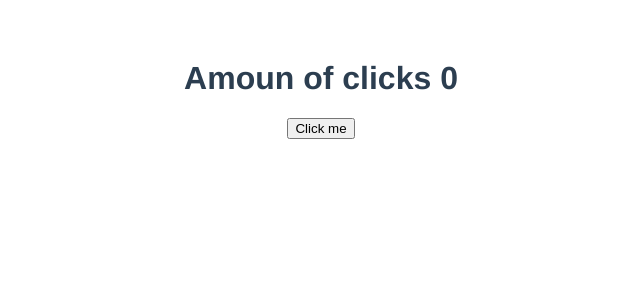
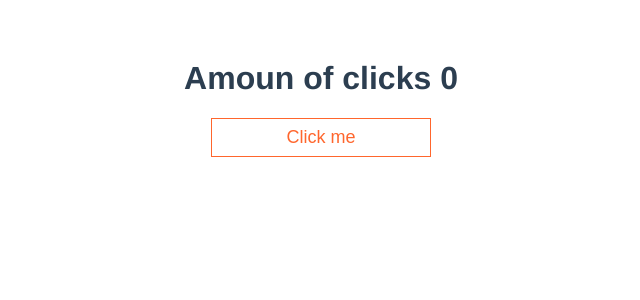
Before and after one commit to Sergiyan92/vue-app, a Vue app: page / in a window 1280 px wide. Shown: the top 300 px of the page, without its empty margins (319-959 px from the left). Built offline with nearby package versions, Linux system fonts and the light colour scheme.

Commit message:
create style

```diff
--- a/package.json
+++ b/package.json
@@ -18,7 +18,9 @@
     "@vue/cli-plugin-eslint": "~5.0.0",
     "@vue/cli-service": "~5.0.0",
     "eslint": "^7.32.0",
-    "eslint-plugin-vue": "^8.0.3"
+    "eslint-plugin-vue": "^8.0.3",
+    "node-sass": "^9.0.0",
+    "sass-loader": "^14.0.0"
   },
   "eslintConfig": {
     "root": true,
--- a/src/components/ButtonClick.vue
+++ b/src/components/ButtonClick.vue
@@ -1,5 +1,7 @@
 <template>
-  <button v-bind:type="type"><slot></slot></button>
+  <button v-bind:type="type" :class="['btn', 'btn--outlined']">
+    <slot></slot>
+  </button>
 </template>
 
 <script>
@@ -10,8 +12,29 @@ export default {
       type: String,
       default: "button",
     },
+    outlined: {
+      type: Boolean,
+      default: false,
+    },
   },
 };
 </script>
 
-<style lang="scss" scoped></style>
+<style lang="scss" scoped>
+.btn {
+  display: inline-block;
+  font-size: 18px;
+  background: #ff662d;
+  color: #fff;
+  cursor: pointer;
+  min-width: 220px;
+  border: 1px solid transparent;
+  padding: 8px 15px;
+
+  &--outlined {
+    background: none;
+    border: 1px solid #ff662d;
+    color: #ff662d;
+  }
+}
+</style>
```
Also changed, not shown: 1 other file (tests, documents, lock files or other folders).
